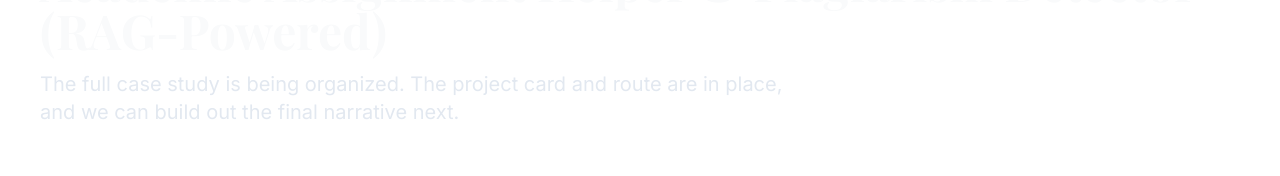
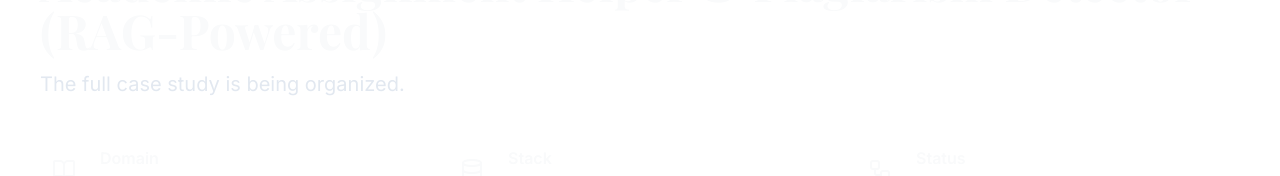
Before and after one commit to pixelpine-ux/Portfolio-Redesign-1-, a React (Vite) app: page /work/academic-assignment-helper-rag in a window 1280 px wide. Shown: the part 244-420 px from the top of the page. Built offline with nearby package versions, Linux system fonts and the light colour scheme; no server answers.

Commit message:
Update AcademicAssignmentHelperCaseStudy.tsx

```diff
--- a/src/app/pages/AcademicAssignmentHelperCaseStudy.tsx
+++ b/src/app/pages/AcademicAssignmentHelperCaseStudy.tsx
@@ -18,7 +18,7 @@ export function AcademicAssignmentHelperCaseStudy() {
         <div className="max-w-[1200px] mx-auto">
           <h1 className="mb-3 md:mb-4 text-3xl md:text-5xl">Academic Assignment Helper & Plagiarism Detector (RAG-Powered)</h1>
           <p className="text-base md:text-xl text-slate dark:text-gray-300 max-w-3xl">
-            The full case study is being organized. The project card and route are in place, and we can build out the final narrative next.
+            The full case study is being organized.
           </p>
 
           <div className="grid grid-cols-1 md:grid-cols-3 gap-4 md:gap-6 mt-8 md:mt-12">
```
